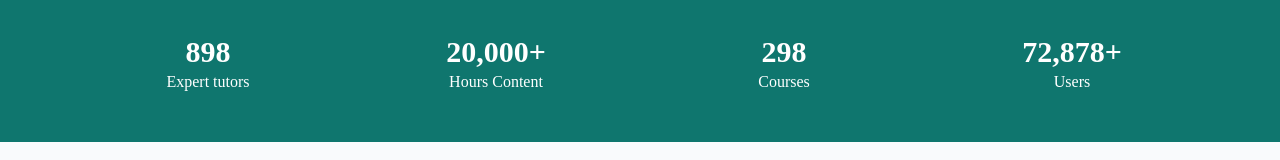
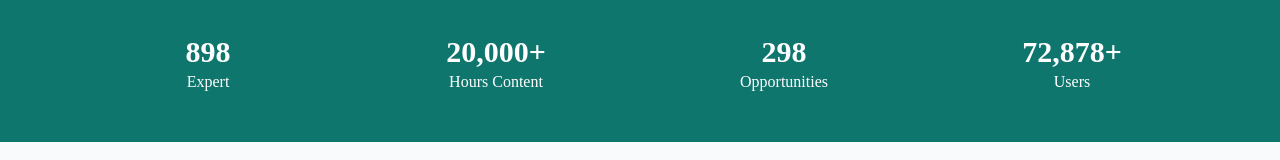
Before and after one commit to RuzalSingla/women-empowerment, a React app: page / in a window 1280 px wide. Shown: the part 752-912 px from the top of the page. Built offline with nearby package versions, Linux system fonts and the light colour scheme; the HTML template or start-up script is replaced by a standard one.

Commit message:
Updated WhyChooseUs section and animations

```diff
--- a/src/components/NumberCounter/NumberCounter.jsx
+++ b/src/components/NumberCounter/NumberCounter.jsx
@@ -11,7 +11,7 @@ const NumberCounter = () => {
                     enableScrollSpy={true}
                     scrollSpyDelay={true} />
                 </p>
-                <p>Expert tutors</p>
+                <p>Expert </p>
 
             </div>
             <div className="flex flex-col items-center justify-center">
@@ -37,7 +37,7 @@ const NumberCounter = () => {
                     scrollSpyDelay={true}
                     />
                 </p>
-                <p>Courses</p>
+                <p>Opportunities</p>
 
             </div>
             <div className="flex flex-col items-center justify-center">
```
